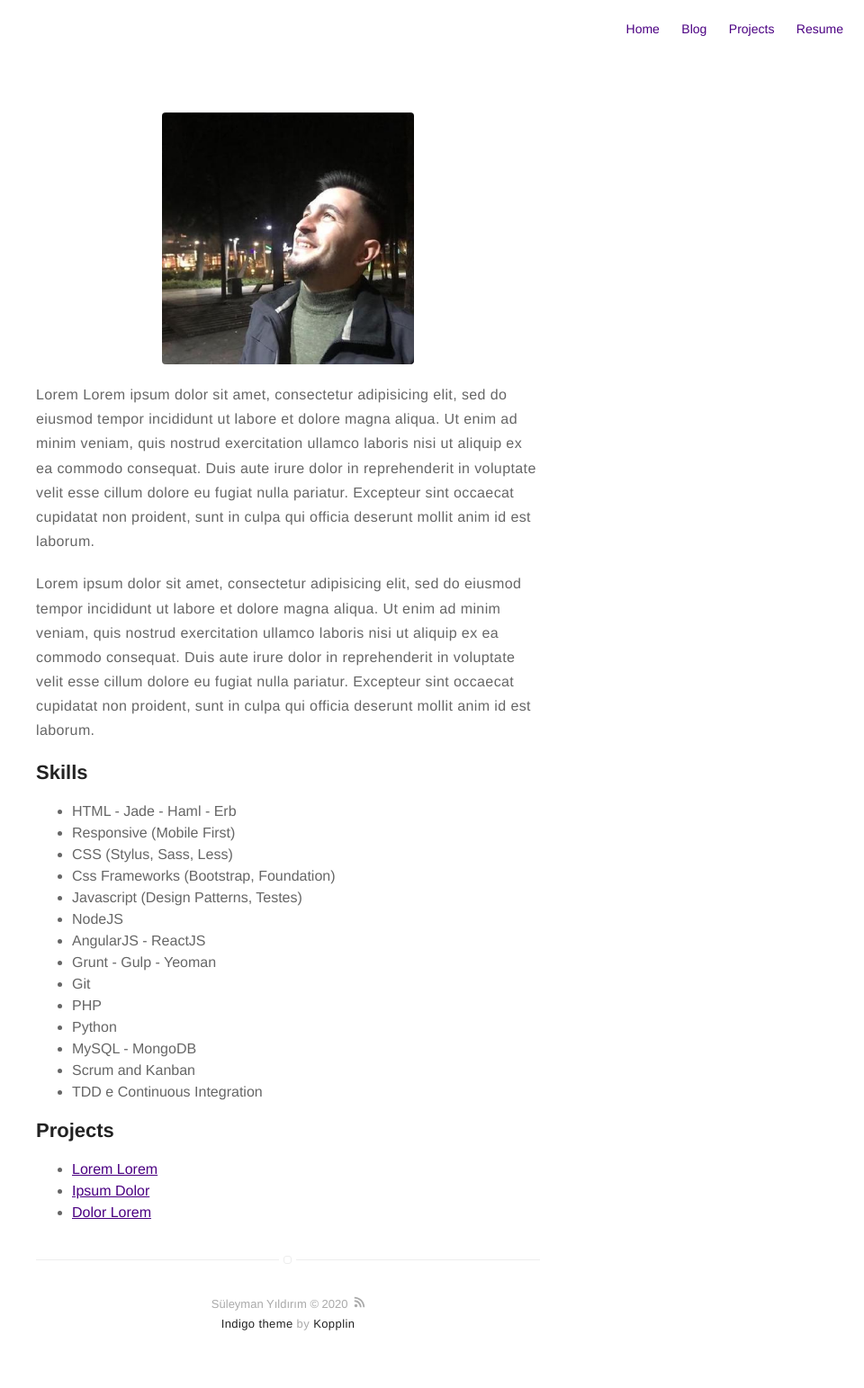
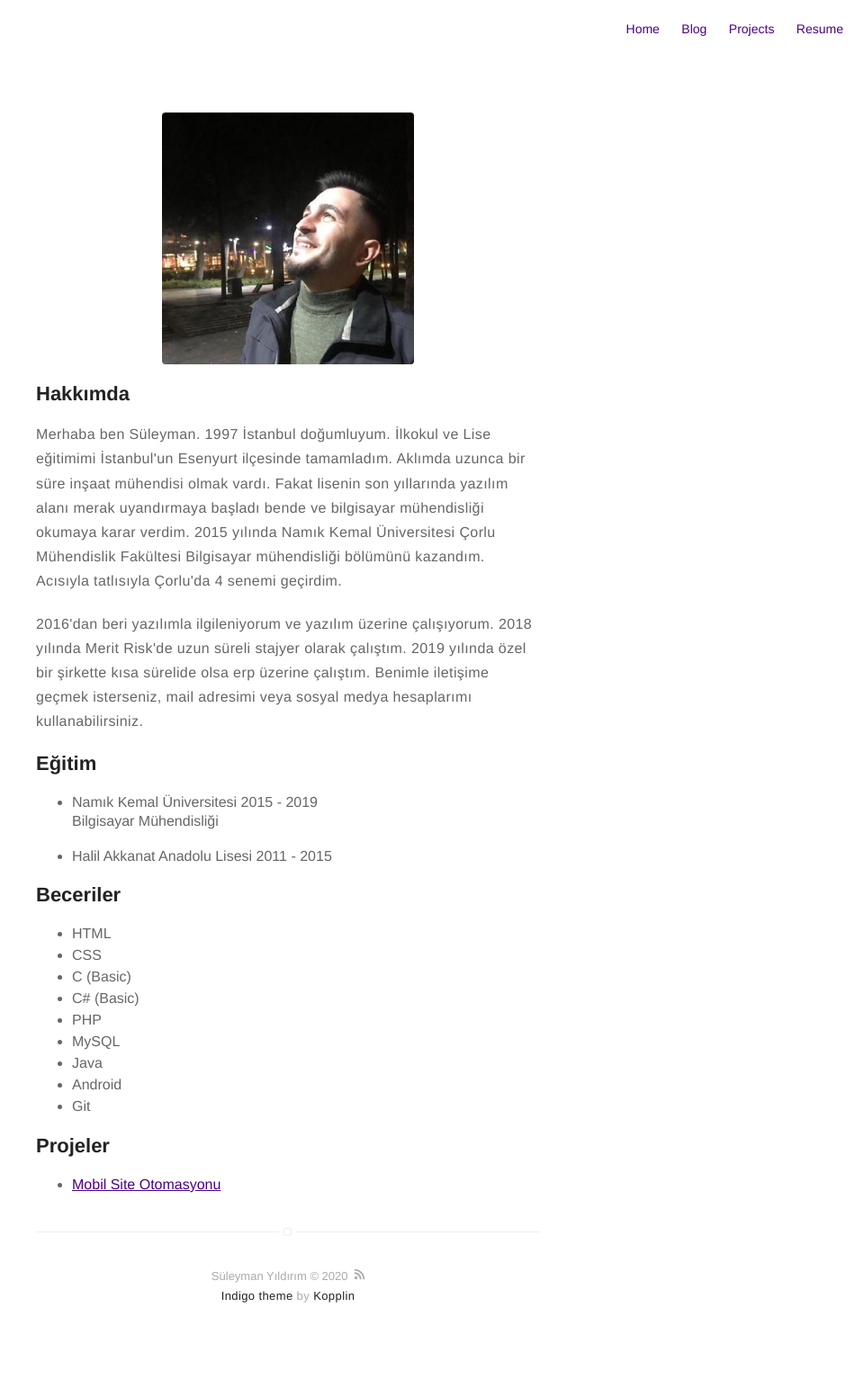
Before and after one commit to Suleymanyldrm/Suleymanyldrm.github.io, a Jekyll site: the page built from about.md, in a window 1280 px wide. Shown: the whole page at 90% size, without its empty margins (320-1280 px from the left). Built offline with Jekyll 4.4.1, drawn with Linux system fonts in a browser that asks for light colours; after the commit the page ends 1512 px from its top, so only the background shows below that.

Commit message:
Update about.md

```diff
--- a/about.md
+++ b/about.md
@@ -4,43 +4,44 @@ layout: page
 ---
 ![Profile Image]({% if site.external-image %}{{ site.picture }}{% else %}{{ site.url }}/{{ site.picture }}{% endif %})
 
-<p>Lorem Lorem ipsum dolor sit amet, consectetur adipisicing elit, sed do eiusmod
-tempor incididunt ut labore et dolore magna aliqua. Ut enim ad minim veniam,
-quis nostrud exercitation ullamco laboris nisi ut aliquip ex ea commodo
-consequat. Duis aute irure dolor in reprehenderit in voluptate velit esse
-cillum dolore eu fugiat nulla pariatur. Excepteur sint occaecat cupidatat non
-proident, sunt in culpa qui officia deserunt mollit anim id est laborum.</p>
+<h2>Hakkımda</h2>
 
-<p>Lorem ipsum dolor sit amet, consectetur adipisicing elit, sed do eiusmod
-tempor incididunt ut labore et dolore magna aliqua. Ut enim ad minim veniam,
-quis nostrud exercitation ullamco laboris nisi ut aliquip ex ea commodo
-consequat. Duis aute irure dolor in reprehenderit in voluptate velit esse
-cillum dolore eu fugiat nulla pariatur. Excepteur sint occaecat cupidatat non
-proident, sunt in culpa qui officia deserunt mollit anim id est laborum.</p>
+<p> Merhaba ben Süleyman. 1997 İstanbul doğumluyum. İlkokul ve Lise eğitimimi İstanbul'un Esenyurt ilçesinde tamamladım.
+Aklımda uzunca bir süre inşaat mühendisi olmak vardı. Fakat lisenin son yıllarında yazılım alanı merak uyandırmaya
+başladı bende ve bilgisayar mühendisliği okumaya karar verdim. 2015 yılında Namık Kemal Üniversitesi Çorlu Mühendislik Fakültesi
+Bilgisayar mühendisliği bölümünü kazandım. Acısıyla tatlısıyla Çorlu'da 4 senemi geçirdim. </p>
 
-<h2>Skills</h2>
+<p> 2016'dan beri yazılımla ilgileniyorum ve yazılım üzerine çalışıyorum. 2018 yılında Merit Risk'de uzun süreli stajyer olarak çalıştım.
+2019 yılında özel bir şirkette kısa sürelide olsa erp üzerine çalıştım. Benimle iletişime geçmek isterseniz, mail adresimi veya
+sosyal medya hesaplarımı kullanabilirsiniz.</p>
+
+<h2>Eğitim</h2>
 
 <ul class="skill-list">
-	<li>HTML - Jade - Haml - Erb</li>
-	<li>Responsive (Mobile First)</li>
-	<li>CSS (Stylus, Sass, Less)</li>
-	<li>Css Frameworks (Bootstrap, Foundation)</li>
-	<li>Javascript (Design Patterns, Testes)</li>
-	<li>NodeJS</li>
-	<li>AngularJS - ReactJS</li>
-	<li>Grunt - Gulp - Yeoman</li>
-	<li>Git</li>
-	<li>PHP</li>
-	<li>Python</li>
-	<li>MySQL - MongoDB</li>
-	<li>Scrum and Kanban</li>
-	<li>TDD e Continuous Integration</li>
+	<li>Namık Kemal Üniversitesi  2015 - 2019</li>
+	 Bilgisayar Mühendisliği
+	 <br>
+	 <br>
+	<li>Halil Akkanat Anadolu Lisesi 2011 - 2015</li>
 </ul>
 
-<h2>Projects</h2>
+
+<h2>Beceriler</h2>
+
+<ul class="skill-list">
+	<li>HTML</li>
+	<li>CSS</li>
+	<li>C (Basic)</li>
+	<li>C# (Basic)</li>
+	<li>PHP</li>
+	<li>MySQL</li>
+	<li>Java</li>
+	<li>Android</li>
+	<li>Git</li>
+</ul>
+
+<h2>Projeler</h2>
 
 <ul>
-	<li><a href="https://github.com/">Lorem Lorem</a></li>
-	<li><a href="https://github.com/">Ipsum Dolor</a></li>
-	<li><a href="https://github.com/">Dolor Lorem</a></li>
+	<li><a href="https://github.com/Suleymanyldrm/Apartec" target="_blank">Mobil Site Otomasyonu</a></li>
 </ul>
```
